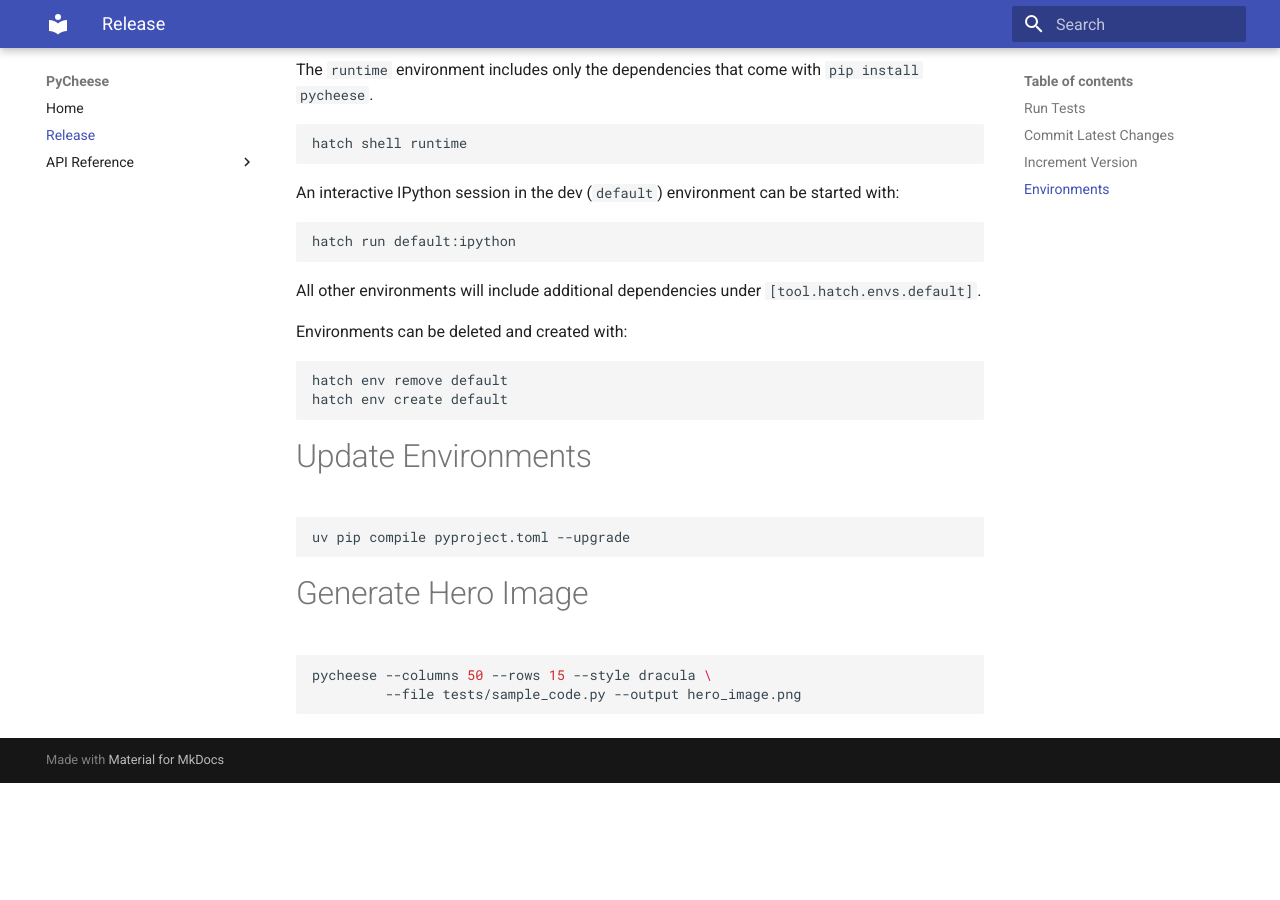
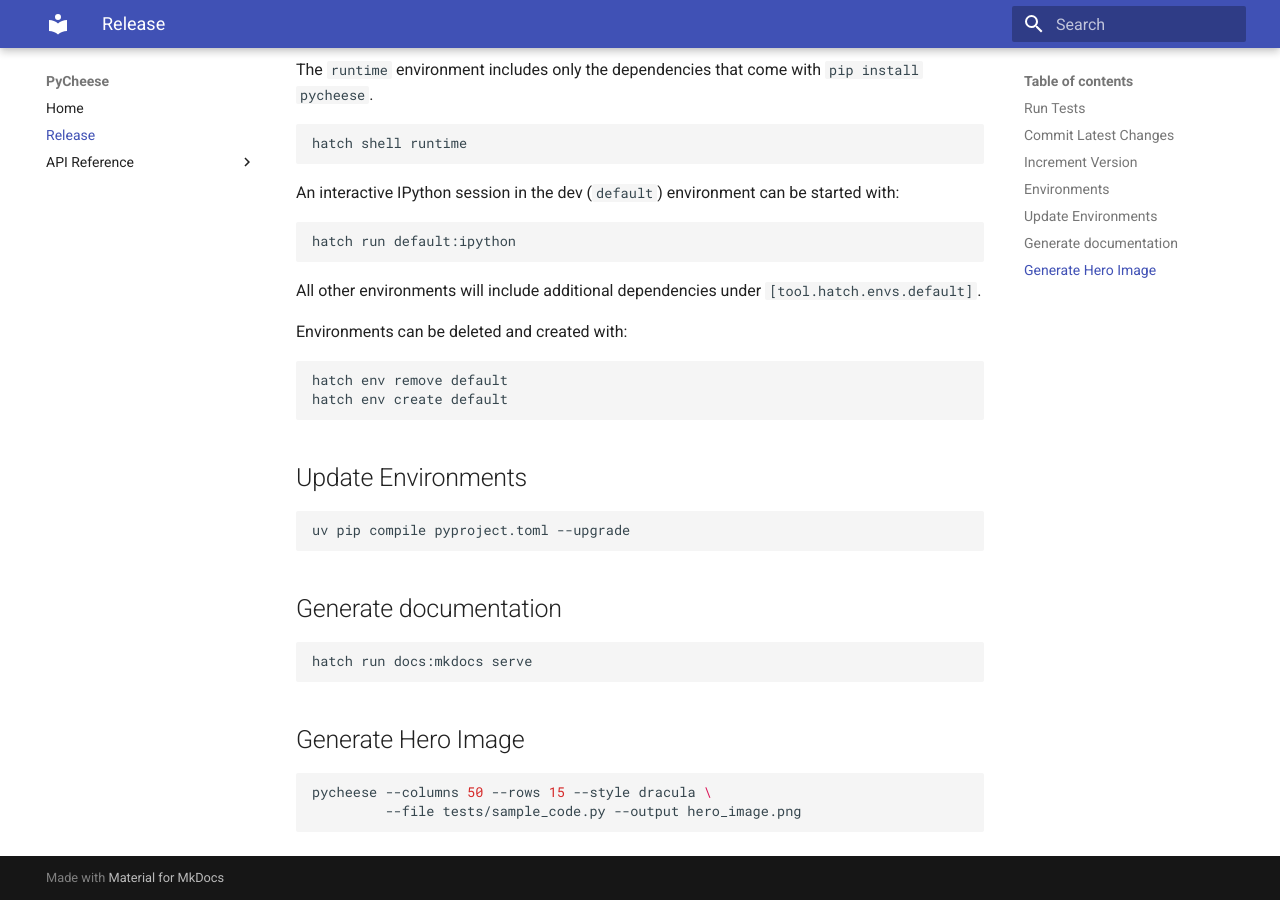
Before and after one commit to krautlabs/test, an MkDocs documentation site: the page built from docs/release.md, in a window 1280 px wide and 900 px high, scrolled down 865 px. Built offline with MkDocs 1.6.1 and Material for MkDocs 9.7.7, drawn with Linux system fonts in a browser that asks for light colours; before the commit the page ends 1648 px from its top, so only the background shows below that.

Commit message:
update documenation

````diff
--- a/docs/release.md
+++ b/docs/release.md
@@ -58,14 +58,21 @@
 ```
 
 
-# Update Environments
+## Update Environments
 
 ```bash
 uv pip compile pyproject.toml --upgrade
 ```
 
 
-# Generate Hero Image
+## Generate documentation
+
+```bash
+hatch run docs:mkdocs serve
+```
+
+
+## Generate Hero Image
 
 ```bash
 pycheese --columns 50 --rows 15 --style dracula \
````
Also changed, not shown: README.md (line endings or trailing spaces).
